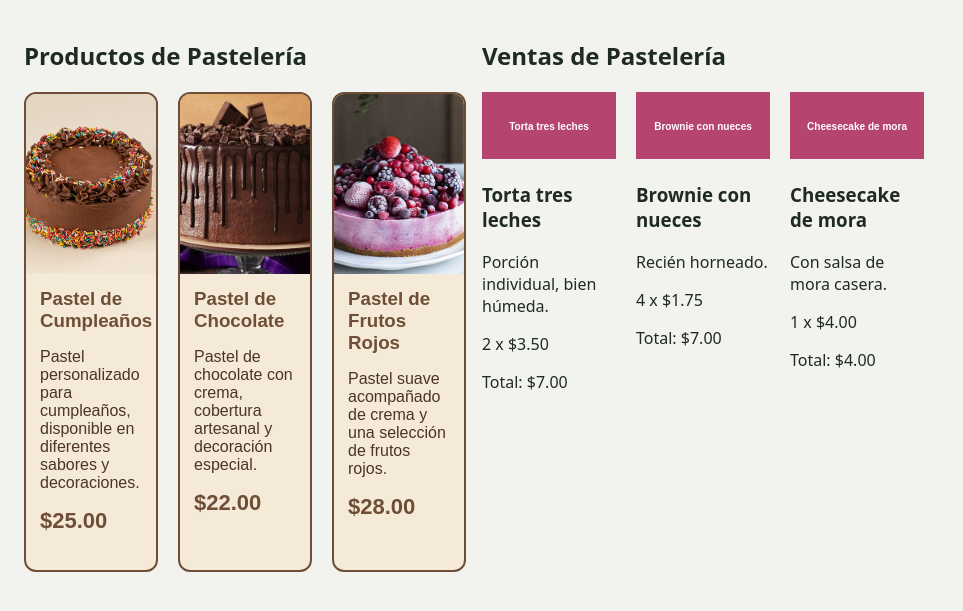
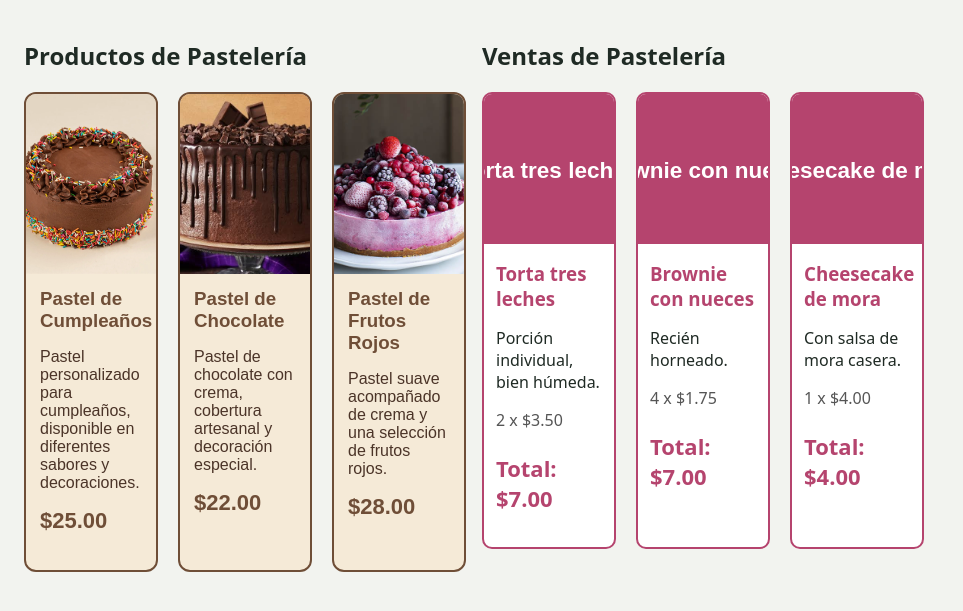
Before and after one commit to A0Nicolas/WEB-REPOSITORIO-EMPRENDIMIENTO, a plain HTML site: page index.html in a window 1280 px wide. Shown: the part 91-702 px from the top of the page, without its empty margins (0-963 px from the left). Drawn offline with Linux system fonts and the light colour scheme.

Commit message:
tarjeta-estefano: estilos con host y color de marca

```diff
--- a/componentes/tarjeta-estefano.js
+++ b/componentes/tarjeta-estefano.js
@@ -1,10 +1,50 @@
 const plantilla = document.createElement("template");
 plantilla.innerHTML = `
- <div class="foto"><slot name="foto"></slot></div>
+    <style>
+        :host {
+            display: block;
+            background: white;
+            border: 2px solid var(--color-marca, gray);
+            border-radius: 10px;
+            overflow: hidden;
+        }
+
+        .foto ::slotted(img) {
+            width: 100%;
+            height: 150px;
+            object-fit: cover;
+        }
+
+        .cuerpo {
+            padding: 12px;
+        }
+
+        ::slotted(h3) {
+            margin: 0;
+            color: var(--color-marca, gray);
+        }
+
+        .extra {
+            color: #555;
+        }
+
+        .precio {
+            font-size: 22px;
+            font-weight: bold;
+            color: var(--color-marca, gray);
+        }
+    </style>
+
+    <div class="foto">
+        <slot name="foto"></slot>
+    </div>
+
     <div class="cuerpo">
         <slot name="nombre"></slot>
         <slot>Sin descripción</slot>
- <p class="extra"><span id="cantidad">1</span> x $<span id="unitario">0</span></p>
+        <p class="extra">
+            <span id="cantidad">1</span> x $<span id="unitario">0</span>
+        </p>
         <p class="precio">Total: $<span id="valor">0</span></p>
     </div>
 `;
@@ -48,7 +88,9 @@ export class TarjetaEstefano extends HTMLElement {
     mostrar() {
         const valor = this.shadowRoot.getElementById("valor");
         if (!valor) return;
-  this.shadowRoot.getElementById("unitario").textContent = this.precio.toFixed(2);
+
+        this.shadowRoot.getElementById("unitario").textContent =
+            this.precio.toFixed(2);
         this.shadowRoot.getElementById("cantidad").textContent = this.cantidad;
         valor.textContent = (this.precio * this.cantidad).toFixed(2);
     }
--- a/estilos.css
+++ b/estilos.css
@@ -21,6 +21,10 @@ tarjeta-producto {
     --color-marca: #6f4e37;
 }
 
+tarjeta-estefano {
+    --color-marca: #b5446e;
+}
+
 .productos {
     display: grid;
     grid-template-columns: repeat(3, 1fr);
```
Lines whose indentation alone changed are shown as unchanged.
